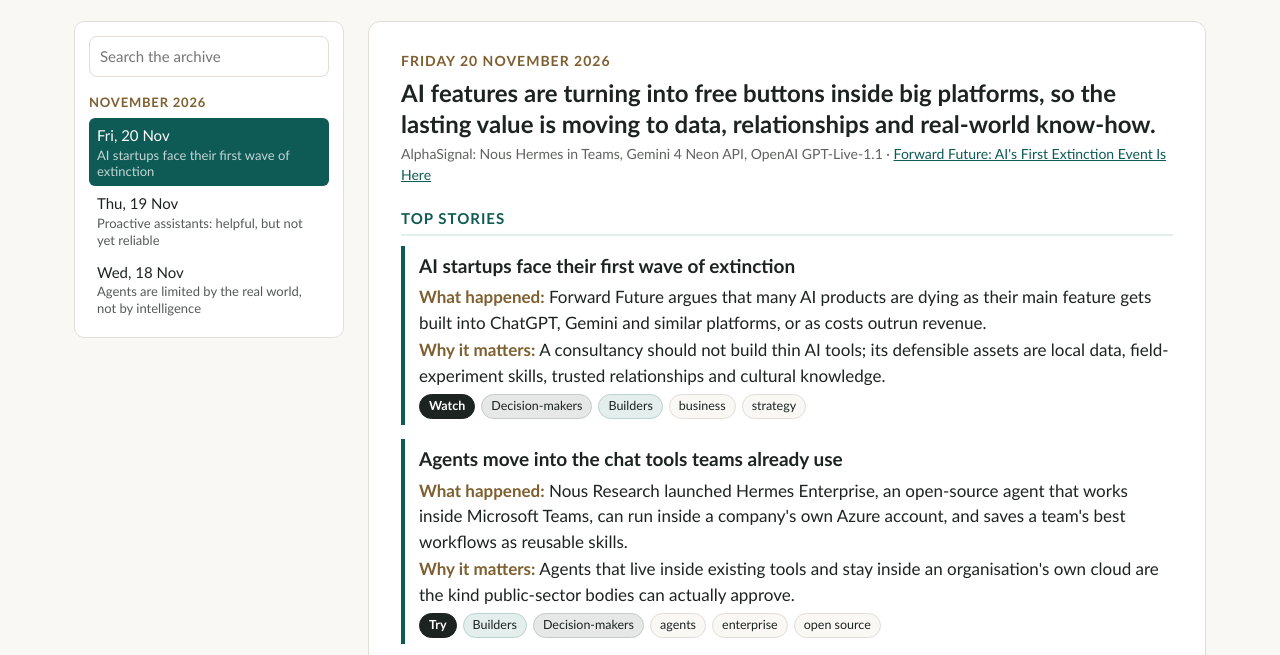
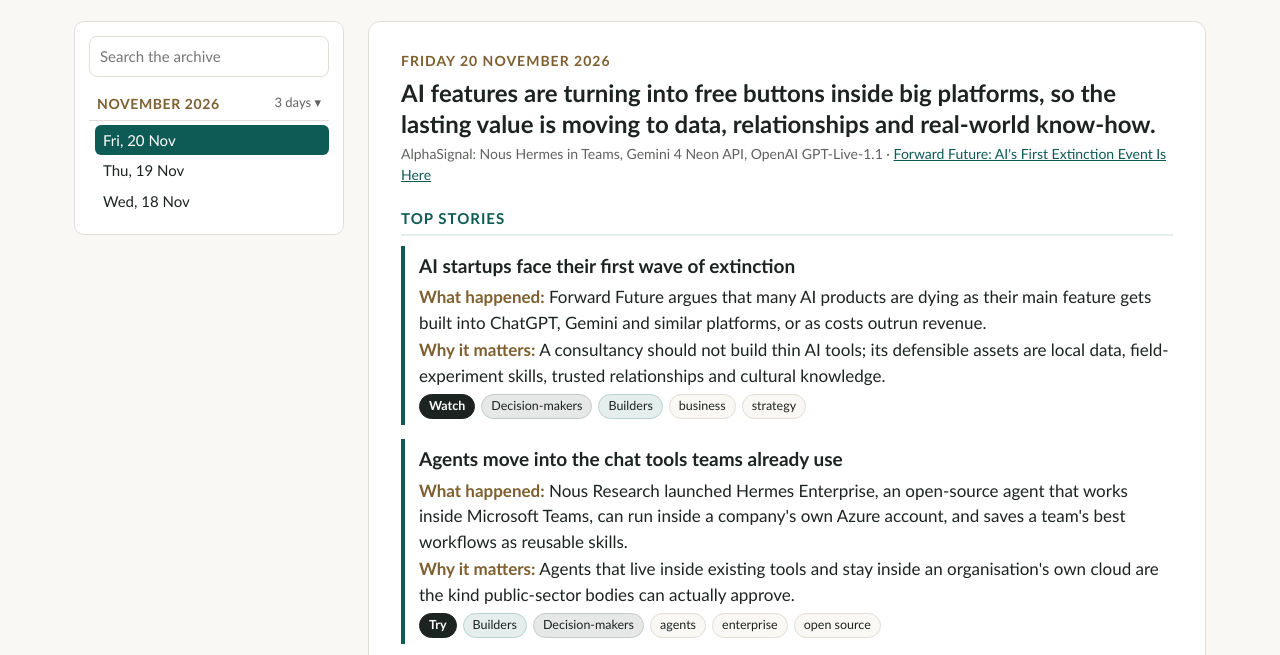
Before and after one commit to xfsala/ai-briefing, a plain HTML site: page index.html in a window 1280 px wide. Shown: the part 118-773 px from the top of the page. Drawn offline with Linux system fonts and the light colour scheme.

Commit message:
Archive grouped by month; drop 'Seen' day links
Co-Authored-By: Claude Opus 5.5 <noreply@anthropic.com>
Claude-Session: https://claude.ai/code/session_0151sZiWqS8ZWnikGjLuHaWX

```diff
--- a/index.html
+++ b/index.html
@@ -43,14 +43,20 @@
   .daily { display: grid; grid-template-columns: 270px 1fr; gap: 24px; align-items: start; }
   .archive { position: sticky; top: 12px; background: var(--card); border: 1px solid var(--line); border-radius: 10px; padding: 14px; max-height: calc(100vh - 24px); overflow: auto; }
   .archive input { width: 100%; font: inherit; font-size: 15px; padding: 8px 10px; border: 1px solid var(--line); border-radius: 8px; }
-  .archive h3 { font-size: 13px; text-transform: uppercase; letter-spacing: .8px; color: var(--gold); margin: 16px 0 6px; }
   .archive button {
     display: block; width: 100%; text-align: left; font: inherit; font-size: 15px; background: none; border: 0;
     padding: 6px 8px; border-radius: 6px; cursor: pointer; color: var(--ink);
   }
   .archive button:hover { background: var(--teal-soft); }
-  .archive button.active { background: var(--teal); color: #fff; }
-  .archive small { display: block; color: inherit; opacity: .75; font-size: 13px; line-height: 1.3; }
+  .archive button.month {
+    display: flex; justify-content: space-between; align-items: center; margin-top: 10px;
+    font-weight: 700; color: var(--gold); text-transform: uppercase; letter-spacing: .6px; font-size: 14px;
+    border-bottom: 1px solid var(--line); border-radius: 6px 6px 0 0;
+  }
+  .archive button.month .n { font-weight: 400; color: var(--muted); text-transform: none; letter-spacing: 0; font-size: 13px; }
+  .archive .days-list { padding: 4px 0 4px 6px; }
+  .archive button.day { padding: 4px 8px; }
+  .archive button.day.active { background: var(--teal); color: #fff; }
   .page { background: var(--card); border: 1px solid var(--line); border-radius: 12px; padding: 28px 32px; }
   .page .date { color: var(--gold); font-weight: 700; text-transform: uppercase; letter-spacing: 1px; font-size: 14px; }
   .oneline { font-size: 24px; line-height: 1.3; margin: 6px 0 4px; font-weight: 700; }
@@ -98,8 +104,7 @@
   .card h3 { margin: 0 0 2px; font-size: 18px; }
   .card .meta { font-size: 13px; color: var(--gold); font-weight: 700; text-transform: uppercase; letter-spacing: .6px; }
   .card p { margin: 6px 0; }
-  .days a { font-size: 13px; margin-right: 6px; }
-  .count { color: var(--muted); font-size: 14px; }
+    .count { color: var(--muted); font-size: 14px; }
 
   /* Mindmap */
   .mm-wrap { background: var(--card); border: 1px solid var(--line); border-radius: 12px; padding: 14px; }
@@ -212,7 +217,7 @@
         <button id="mm-collapse">Collapse all</button>
       </div>
       <div id="mindmap"></div>
-      <div class="mm-info" id="mm-info">Click an industry to open it, then click a concept to see what it means and when it appeared.</div>
+      <div class="mm-info" id="mm-info">Click an industry to open it, then click a concept to see what it means.</div>
     </div>
   </section>
 </main>
@@ -252,18 +257,32 @@ let index = [];
 async function loadIndex() {
   try { index = await getJSON("data/index.json"); } catch { index = []; }
 }
+const openMonths = new Set();
+let lastActive = null;
 function renderArchive(active) {
   const q = document.getElementById("archive-search").value.trim().toLowerCase();
   const list = index.filter(d => !q || (d.one_line + " " + d.titles.join(" ") + " " + d.date).toLowerCase().includes(q));
-  let html = "", month = "";
+  const months = [];
   for (const d of list) {
     const m = monthOf(d.date);
-    if (m !== month) { html += `<h3>${esc(m)}</h3>`; month = m; }
-    html += `<button class="${d.date === active ? "active" : ""}" data-date="${d.date}">${esc(fmtShort(d.date))}<small>${esc(d.titles[0] || d.one_line)}</small></button>`;
+    if (!months.length || months[months.length - 1].name !== m) months.push({ name: m, days: [] });
+    months[months.length - 1].days.push(d);
   }
+  if (active && active !== lastActive) { openMonths.add(monthOf(active)); lastActive = active; }
   const el = document.getElementById("archive-list");
-  el.innerHTML = html || `<p class="empty">No matching days.</p>`;
-  el.querySelectorAll("button").forEach(b => b.onclick = () => { location.hash = "daily/" + b.dataset.date; });
+  el.innerHTML = months.map(m => {
+    const open = q || openMonths.has(m.name);
+    return `<button class="month${open ? " open" : ""}" data-month="${esc(m.name)}" aria-expanded="${!!open}">
+        <span>${esc(m.name)}</span><span class="n">${m.days.length} ${m.days.length === 1 ? "day" : "days"} ${open ? "&#9662;" : "&#9656;"}</span></button>
+      <div class="days-list"${open ? "" : " hidden"}>${m.days.map(d =>
+        `<button class="day${d.date === active ? " active" : ""}" data-date="${d.date}">${esc(fmtShort(d.date))}</button>`).join("")}</div>`;
+  }).join("") || `<p class="empty">No matching days.</p>`;
+  el.querySelectorAll("button.month").forEach(b => b.onclick = () => {
+    const m = b.dataset.month;
+    openMonths.has(m) ? openMonths.delete(m) : openMonths.add(m);
+    renderArchive(active);
+  });
+  el.querySelectorAll("button.day").forEach(b => b.onclick = () => { location.hash = "daily/" + b.dataset.date; });
 }
 document.getElementById("archive-search").addEventListener("input", () => renderArchive((location.hash.split("/")[1]) || (index[0] && index[0].date)));
 
@@ -312,7 +331,6 @@ document.querySelectorAll(".subnav [data-sub]").forEach(b => b.onclick = () => {
 });
 document.getElementById("who-search").addEventListener("input", renderWho);
 document.getElementById("who-filter").addEventListener("change", renderWho);
-const dayLinks = days => `<div class="days">Seen: ${days.slice().sort().reverse().map(d => `<a href="#daily/${d}">${esc(fmtShort(d))}</a>`).join("")}</div>`;
 
 async function renderWho() {
   const sel = document.getElementById("who-filter");
@@ -335,13 +353,13 @@ async function renderWho() {
     cards.innerHTML = list.map(e => `<div class="card">
       <div class="meta">${esc(e.type)} &middot; ${esc(e.sector)}</div>
       <h3>${e.url ? `<a href="${esc(e.url)}" rel="noopener" target="_blank">${esc(e.name)}</a>` : esc(e.name)}</h3>
-      <p>${esc(e.note)}</p>${dayLinks(e.days)}</div>`).join("") || `<p class="empty">Nothing matches.</p>`;
+      <p>${esc(e.note)}</p></div>`).join("") || `<p class="empty">Nothing matches.</p>`;
   } else {
     const list = items.filter(g => (!f || g.audience === f) && (!q || (g.term + " " + g.definition).toLowerCase().includes(q)));
     document.getElementById("who-count").textContent = `${list.length} of ${items.length} terms, A to Z`;
     cards.innerHTML = list.map(g => `<div class="card">
       <div class="meta"><span class="chip ${esc(g.audience)}">${esc(AUD_LABEL[g.audience] || g.audience)}</span></div>
-      <h3>${esc(g.term)}</h3><p>${esc(g.definition)}</p>${dayLinks(g.days)}</div>`).join("") || `<p class="empty">Nothing matches.</p>`;
+      <h3>${esc(g.term)}</h3><p>${esc(g.definition)}</p></div>`).join("") || `<p class="empty">Nothing matches.</p>`;
   }
 }
 
@@ -426,13 +444,13 @@ async function showInfo(d) {
   const box = document.getElementById("mm-info");
   if (d.data.kind === "concept") {
     const a = (d.data.audience || []).map(x => `<span class="chip ${x}">${esc(AUD_LABEL[x])}</span>`).join(" ");
-    box.innerHTML = `<strong>${esc(d.data.name)}</strong> <span class="count">in ${esc(d.parent.data.name)}</span><p style="margin:4px 0">${esc(d.data.summary)}</p>${a}${dayLinks(d.data.days || [])}`;
+    box.innerHTML = `<strong>${esc(d.data.name)}</strong> <span class="count">in ${esc(d.parent.data.name)}</span><p style="margin:4px 0">${esc(d.data.summary)}</p>${a}`;
   } else {
     let ents = [];
     try { ents = await getJSON("data/entities.json"); } catch {}
     const e = ents.find(x => x.name === d.data.name);
     box.innerHTML = e
-      ? `<strong>${e.url ? `<a href="${esc(e.url)}" target="_blank" rel="noopener">${esc(e.name)}</a>` : esc(e.name)}</strong> <span class="count">${esc(e.sector)}</span><p style="margin:4px 0">${esc(e.note)}</p>${dayLinks(e.days)}`
+      ? `<strong>${e.url ? `<a href="${esc(e.url)}" target="_blank" rel="noopener">${esc(e.name)}</a>` : esc(e.name)}</strong> <span class="count">${esc(e.sector)}</span><p style="margin:4px 0">${esc(e.note)}</p>`
       : `<strong>${esc(d.data.name)}</strong>`;
   }
 }
```
